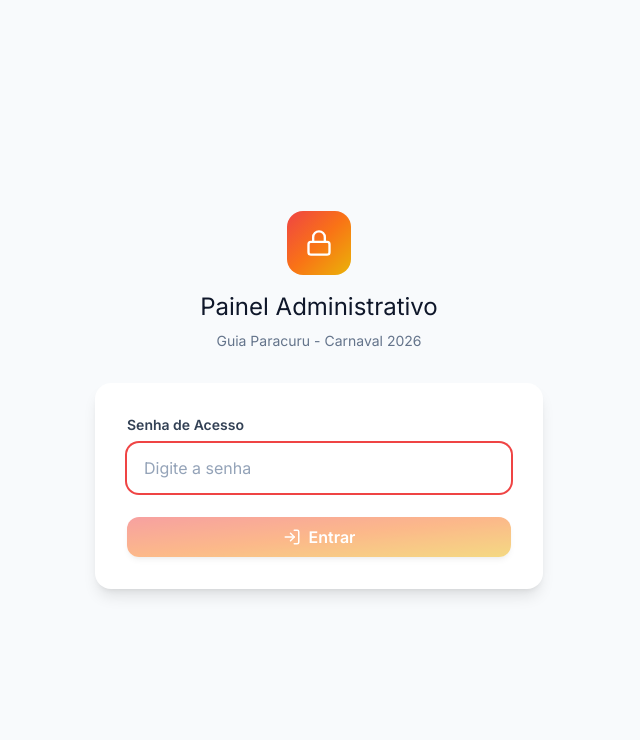
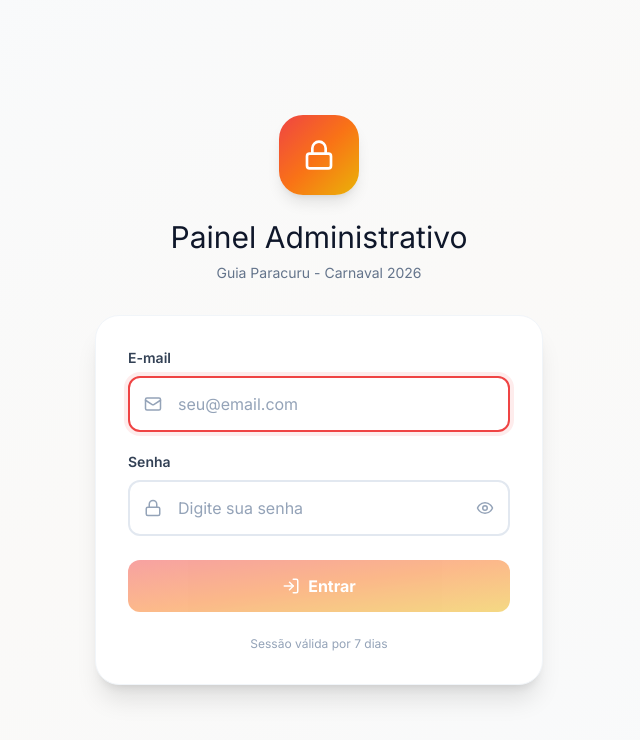
Before and after one commit to miclima01/guia-paracuru, a Next.js app: page /admin/login in a window 1280 px wide. Shown: the top 740 px of the page, without its empty margins (321-961 px from the left). Built offline with nearby package versions, Linux system fonts and the light colour scheme.

Commit message:
feat: improve admin login with email/password and carnival theme UI

```diff
--- a/src/app/admin/login/page.tsx
+++ b/src/app/admin/login/page.tsx
@@ -2,12 +2,14 @@
 
 import { useState } from 'react';
 import { useRouter } from 'next/navigation';
-import { Lock, LogIn } from 'lucide-react';
+import { Lock, LogIn, Mail, Eye, EyeOff } from 'lucide-react';
 import toast from 'react-hot-toast';
 
 export default function AdminLoginPage() {
   const router = useRouter();
+  const [email, setEmail] = useState('');
   const [password, setPassword] = useState('');
+  const [showPassword, setShowPassword] = useState(false);
   const [loading, setLoading] = useState(false);
 
   async function handleLogin(e: React.FormEvent) {
@@ -18,14 +20,16 @@ export default function AdminLoginPage() {
       const res = await fetch('/api/auth/login', {
         method: 'POST',
         headers: { 'Content-Type': 'application/json' },
-        body: JSON.stringify({ password }),
+        body: JSON.stringify({ email, password }),
       });
+
+      const data = await res.json();
 
       if (res.ok) {
         toast.success('Login realizado!');
         router.push('/admin');
       } else {
-        toast.error('Senha incorreta');
+        toast.error(data.error || 'Erro ao fazer login');
       }
     } catch (error) {
       toast.error('Erro ao fazer login');
@@ -35,40 +39,79 @@ export default function AdminLoginPage() {
   }
 
   return (
-    <div className="min-h-screen flex items-center justify-center bg-surface-50 px-4">
+    <div className="min-h-screen flex items-center justify-center bg-gradient-to-br from-surface-50 via-orange-50/30 to-surface-50 px-4">
       <div className="w-full max-w-md">
         <div className="text-center mb-8">
-          <div className="inline-flex items-center justify-center w-16 h-16 rounded-2xl carnival-gradient mb-4">
-            <Lock size={28} className="text-white" />
+          <div className="inline-flex items-center justify-center w-20 h-20 rounded-3xl carnival-gradient mb-6 shadow-lg">
+            <Lock size={32} className="text-white" />
           </div>
-          <h1 className="font-display text-2xl text-surface-900">
+          <h1 className="font-display text-3xl text-surface-900 mb-2">
             Painel Administrativo
           </h1>
-          <p className="text-surface-500 text-sm mt-2">
+          <p className="text-surface-500 text-sm">
             Guia Paracuru - Carnaval 2026
           </p>
         </div>
 
-        <form onSubmit={handleLogin} className="bg-white rounded-2xl shadow-lg p-8">
+        <form onSubmit={handleLogin} className="bg-white rounded-3xl shadow-xl p-8 border border-surface-100">
+          {/* Email Field */}
+          <div className="mb-5">
+            <label htmlFor="email" className="block text-sm font-semibold text-surface-700 mb-2">
+              E-mail
+            </label>
+            <div className="relative">
+              <div className="absolute left-4 top-1/2 -translate-y-1/2 text-surface-400">
+                <Mail size={18} />
+              </div>
+              <input
+                id="email"
+                type="email"
+                value={email}
+                onChange={(e) => setEmail(e.target.value)}
+                placeholder="seu@email.com"
+                className="w-full pl-12 pr-4 py-3.5 rounded-xl border-2 border-surface-200 bg-white text-surface-900 placeholder:text-surface-400 focus:outline-none focus:border-fire-500 focus:ring-4 focus:ring-fire-500/10 transition-all"
+                required
+                autoFocus
+                autoComplete="email"
+              />
+            </div>
+          </div>
+
+          {/* Password Field */}
           <div className="mb-6">
-            <label className="block text-sm font-semibold text-surface-700 mb-2">
-              Senha de Acesso
+            <label htmlFor="password" className="block text-sm font-semibold text-surface-700 mb-2">
+              Senha
             </label>
+            <div className="relative">
+              <div className="absolute left-4 top-1/2 -translate-y-1/2 text-surface-400">
+                <Lock size={18} />
+              </div>
               <input
-              type="password"
+                id="password"
+                type={showPassword ? 'text' : 'password'}
                 value={password}
                 onChange={(e) => setPassword(e.target.value)}
-              placeholder="Digite a senha"
-              className="input"
+                placeholder="Digite sua senha"
+                className="w-full pl-12 pr-12 py-3.5 rounded-xl border-2 border-surface-200 bg-white text-surface-900 placeholder:text-surface-400 focus:outline-none focus:border-fire-500 focus:ring-4 focus:ring-fire-500/10 transition-all"
                 required
-              autoFocus
+                autoComplete="current-password"
               />
+              <button
+                type="button"
+                onClick={() => setShowPassword(!showPassword)}
+                className="absolute right-4 top-1/2 -translate-y-1/2 text-surface-400 hover:text-surface-600 transition-colors"
+                tabIndex={-1}
+              >
+                {showPassword ? <EyeOff size={18} /> : <Eye size={18} />}
+              </button>
+            </div>
           </div>
 
+          {/* Submit Button */}
           <button
             type="submit"
-            disabled={loading || !password}
-            className="btn-primary w-full flex items-center justify-center gap-2"
+            disabled={loading || !email || !password}
+            className="w-full py-3.5 rounded-xl font-bold text-white carnival-gradient hover:shadow-lg hover:scale-[1.02] active:scale-[0.98] disabled:opacity-50 disabled:cursor-not-allowed disabled:hover:scale-100 transition-all flex items-center justify-center gap-2"
           >
             {loading ? (
               <div className="w-5 h-5 border-2 border-white border-t-transparent rounded-full animate-spin" />
@@ -79,6 +122,11 @@ export default function AdminLoginPage() {
               </>
             )}
           </button>
+
+          {/* Session Info */}
+          <p className="text-center text-xs text-surface-400 mt-6">
+            Sessão válida por 7 dias
+          </p>
         </form>
       </div>
     </div>
--- a/src/app/api/auth/login/route.ts
+++ b/src/app/api/auth/login/route.ts
@@ -1,16 +1,18 @@
 import { NextRequest, NextResponse } from 'next/server';
-import { validateAdminPassword, createAdminSession } from '@/lib/admin-auth';
+import { validateAdminCredentials, createAdminSession } from '@/lib/admin-auth';
 
 export async function POST(request: NextRequest) {
   try {
-    const { password } = await request.json();
+    const { email, password } = await request.json();
 
-    if (!password) {
-      return NextResponse.json({ error: 'Senha obrigatória' }, { status: 400 });
+    if (!email || !password) {
+      return NextResponse.json({ error: 'E-mail e senha são obrigatórios' }, { status: 400 });
     }
 
-    if (!validateAdminPassword(password)) {
-      return NextResponse.json({ error: 'Senha incorreta' }, { status: 401 });
+    const validation = validateAdminCredentials(email, password);
+
+    if (!validation.valid) {
+      return NextResponse.json({ error: validation.error }, { status: 401 });
     }
 
     await createAdminSession();
```
Also changed, not shown: src/lib/admin-auth.ts (+28 -5 lines), 1 other file (tests, documents, lock files or other folders). Lines whose indentation alone changed are shown as unchanged.
